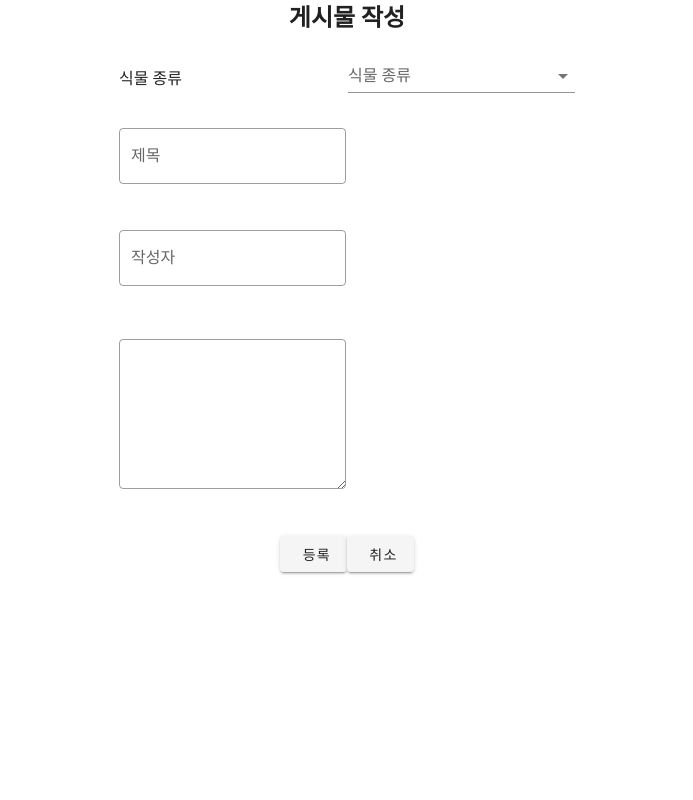
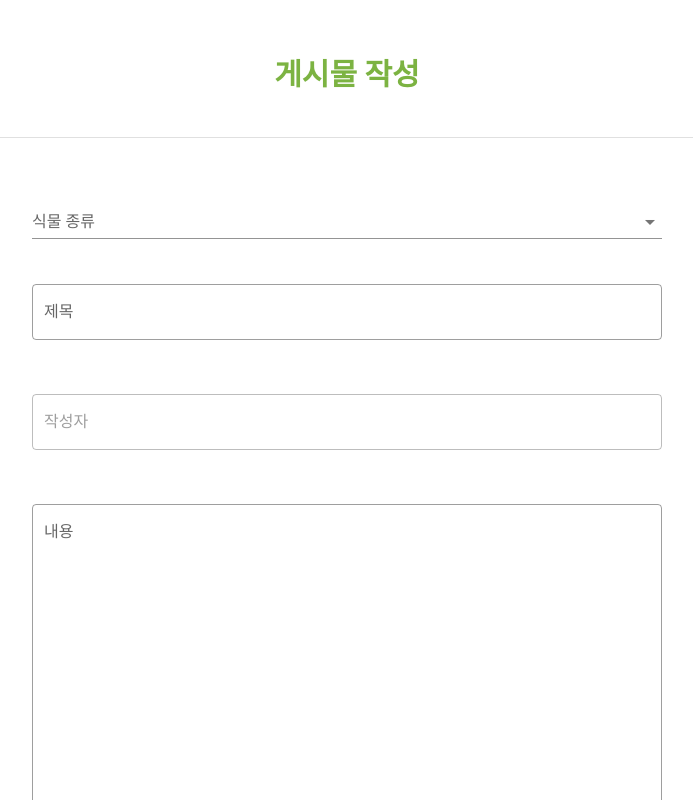
Before and after one commit to EDDI-RobotAcademy/WebAppPersonalProject, a Vue app in the folder p4th/KaramKim/vue/plants_web/: page /question-board/register in a window 1280 px wide. Shown: the top 800 px of the page, without its empty margins (293-986 px from the left). Built offline with nearby package versions, Linux system fonts and the light colour scheme; what vue-cookies would draw is missing.

Commit message:
Feat: [김가람] F) 게시물 등록 UI 코드 수정 [PLANTS24]

```diff
--- a/p4th/KaramKim/vue/plants_web/src/components/board/BoardRegisterForm.vue
+++ b/p4th/KaramKim/vue/plants_web/src/components/board/BoardRegisterForm.vue
@@ -1,62 +1,79 @@
 <template>
   <form @submit.prevent="onSubmit">
-    <!-- 이미지 넣기 !!!!!!!!!!!!! -->
-    <!-- 식물 종류 dropdown -->
-
-    <table width="460" height="500">
-      <tr>
-        <td>식물 종류</td>
-        <td>
+    <v-container>
+      <common-page-description
+        page-name="게시물 작성"
+      />
+      <div class="mt-10 mb-10" style="width: 630px">
+        <v-row>
+          <v-col>
+            <div>
               <v-select
                   v-model="select"
                   :items="items"
                   item-text="plantName"
                   item-value="abbr"
                   label="식물 종류"
+                  color="light-green darken-3"
                   persistent-hint
                   single-line
                   return-object
               />
-        </td>
-      </tr>
-      <tr>
-        <td>
+            </div>
+          </v-col>
+        </v-row>
+        <v-row>
+          <v-col>
             <common-text-field
                 v-model="title"
                 label="제목"
+                style="text-align: center"
             />
-        </td>
-      </tr>
-      <tr>
-        <td>
+          </v-col>
+        </v-row>
+
+        <v-row>
+          <v-col>
             <common-text-field
                 :value="writer"
                 label="작성자"
-              readonly
+                disabled="false"
             />
-        </td>
-      </tr>
-      <tr>
-        <td>
-          <v-textarea outlined v-model="content"/>
-        </td>
-      </tr>
-    </table>
-
-    <div>
+          </v-col>
+        </v-row>
+        <v-row>
+          <v-col>
+            <v-textarea
+                label="내용"
+                v-model="content"
+                height="600px"
+                color="light-green darken-3"
+                outlined>
+            </v-textarea>
+          </v-col>
+        </v-row>
+        <v-row>
+          <v-col>
             <common-button
                 type="submit"
                 btn-name="등록"
+                class="mr-3 ml-3"
             />
             <common-button
                 btn-name="취소"
                 @click="cancel"
+                class="mr-3 ml-3"
             />
+          </v-col>
+        </v-row>
       </div>
+
+    </v-container>
   </form>
 </template>
 
 <script>
+
 export default {
   name: "BoardRegisterForm",
   data() {
@@ -64,14 +81,7 @@ export default {
       title: '',
       writer: '',
       content: '',
-      dropItems: [
-        {title: '종류1'},
-        {title: '종류2'},
-        {title: '종류3'},
-      ],
-      select: {
-        plantName: '몬스테라', abbr: 'ML'
-      },
+      select: '',
       items: [
         {plantName: '몬스테라'},
         {plantName: '스투키'},
--- a/p4th/KaramKim/vue/plants_web/src/views/board/BoardRegisterView.vue
+++ b/p4th/KaramKim/vue/plants_web/src/views/board/BoardRegisterView.vue
@@ -1,6 +1,5 @@
 <template>
   <div align="center">
-    <h2>게시물 작성</h2>
     <board-register-form @submit="onSubmit"/>
   </div>
 </template>
```
Lines whose indentation alone changed are shown as unchanged.
